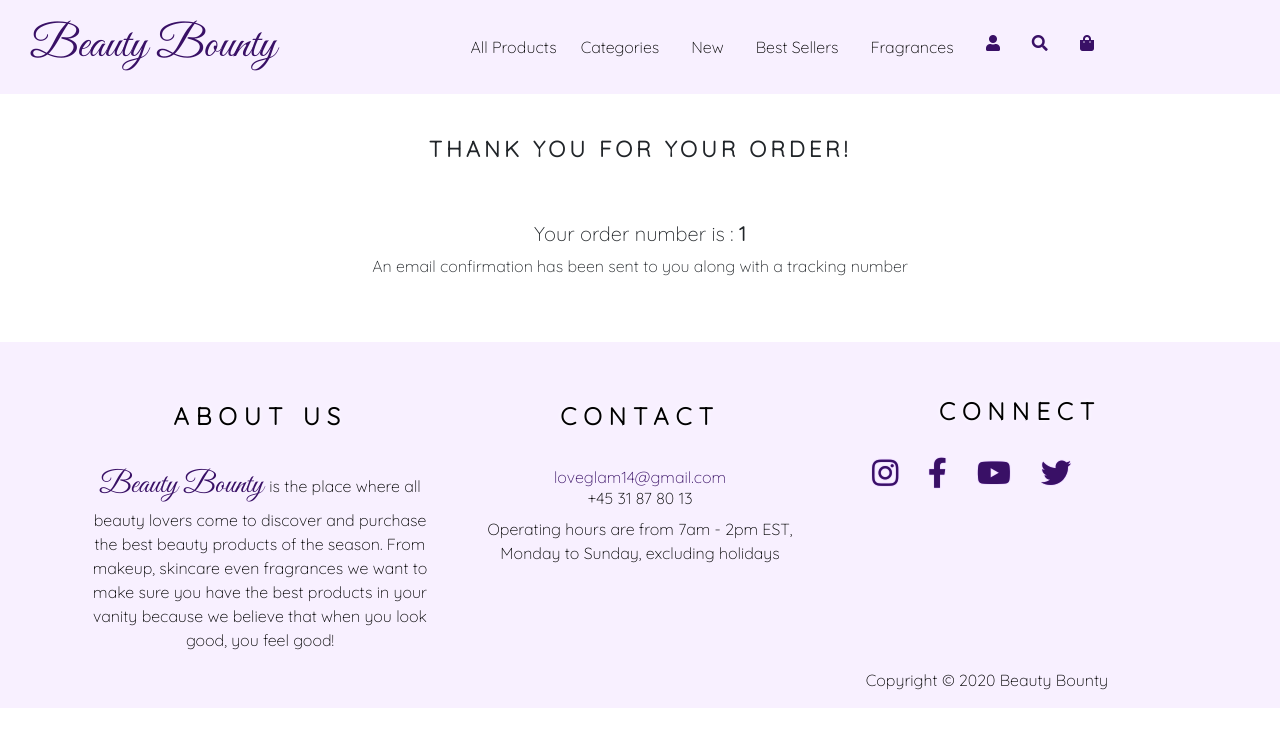
After one commit to Vasileia-Apostolou/Beauty_Bounty, a Django app: page /order_complete/1 in a window 1280 px wide. The commit adds this page. Shown: the top 747 px of the page. Run offline with Django 3.2, Linux system fonts and the light colour scheme; tables that the repository leaves empty hold one stand-in row (values such as "Sample post"); some libraries are stand-ins or nearby versions.

Commit message:
Add Thank you page, which User will be redirected after completing an order

```diff
--- a/beauty_bounty/settings.py
+++ b/beauty_bounty/settings.py
@@ -141,5 +141,4 @@ STRIPE_CURRENCY = 'usd'
 # STRIPE_PUBLISHABLE = os.environ.get('STRIPE_PUBLISHABLE_KEY')
 # STRIPE_SECRET = os.environ.get('STRIPE_SECRET_KEY')
 
-
 CRISPY_TEMPLATE_PACK = 'bootstrap4'
--- a/store/static/css/style.css
+++ b/store/static/css/style.css
@@ -16,7 +16,7 @@ body {
 
 .navbar-brand {
     text-align: center;
-    font-size: 40px;
+    font-size: 45px;
     font-family: "Great Vibes", fantasy;
     margin-left: 30px;
     color: #391066;
@@ -218,6 +218,23 @@ background-size: cover;
     font-size: 18px;
 }
 
+/* ------- COMPLETED ORDER PAGE ---------*/
+.thank-you-text {
+    text-align: center;
+    text-transform: uppercase;
+    letter-spacing: 4px;
+    font-size: 22px;
+    font-weight: bold;
+    padding-top: 5%;
+    padding-bottom: 4%;
+}
+
+.order-number-text,
+.confirmation-text {
+    text-align: center;
+}
+
+
 /* ------- REGISTRATION FORM ---------*/
 .errorlist li {
     color: blue;
--- /dev/null
+++ b/store/templates/store/completed_order.html
@@ -0,0 +1,15 @@
+{% extends 'store/base.html' %}
+{% load static %}
+{% block title %}
+Thank you
+{% endblock %}
+
+{% block content %}
+  <div>
+      <br><br><br>
+      <h2 class="thank-you-text">Thank you for your order!</h2>
+      <h5 class="order-number-text">Your order number is : <b> {{ order.id }}</b></h5>
+      <p class="confirmation-text">An email confirmation has been sent to you along with a tracking number</p>
+      <br><br>
+  </div>
+{% endblock %}'
--- a/store/urls.py
+++ b/store/urls.py
@@ -3,8 +3,10 @@ from . import views
 
 urlpatterns = [
     path('', views.home, name='home'),
-    path('category/<slug:category_slug>', views.home, name='products_by_category'),
-    path('category/<slug:category_slug>/<slug:product_slug>', views.product, name='product_details'),
+    path('category/<slug:category_slug>',
+         views.home, name='products_by_category'),
+    path('category/<slug:category_slug>/<slug:product_slug>',
+         views.product, name='product_details'),
     path('cart/add/<int:product_id>', views.add_cart, name='add_cart'),
     path('cart', views.cart_detail, name='cart_detail'),
     path('account/create/', views.registrationView, name='register'),
@@ -12,5 +14,6 @@ urlpatterns = [
     path('account/logout/', views.logoutView, name='logout'),
     path('history/', views.customerHistory, name='history'),
     path('search/', views.search, name='search'),
-
+    path('order_complete/<int:order_id>',
+         views.completed_order, name='completed_order'),
 ]
--- a/store/views.py
+++ b/store/views.py
@@ -10,6 +10,7 @@ from django.contrib.auth import login, authenticate, logout
 from django.contrib.auth.decorators import login_required
 
 
+# HOME
 def home(request, category_slug=None):
     category_page = None
     products = None
@@ -23,6 +24,7 @@ def home(request, category_slug=None):
         'category': category_page, 'products': products})
 
 
+# PRODUCT
 def product(request, category_slug, product_slug):
     try:
         product = Product.objects.get(
@@ -32,6 +34,7 @@ def product(request, category_slug, product_slug):
     return render(request, 'store/product.html', {'product': product})
 
 
+# CART
 def _cart_id(request):
     cart = request.session.session_key
     if not cart:
@@ -39,6 +42,7 @@ def _cart_id(request):
     return cart
 
 
+# ADD TO CART
 def add_cart(request, product_id):
     product = Product.objects.get(id=product_id)
     try:
@@ -64,6 +68,7 @@ def add_cart(request, product_id):
     return redirect('cart_detail')
 
 
+# CART USER'S INFORMATION
 def cart_detail(request, total=0, counter=0, cart_items=None, slug=None):
     try:
         cart = Cart.objects.get(cart_id=_cart_id(request))
@@ -137,7 +142,7 @@ def cart_detail(request, total=0, counter=0, cart_items=None, slug=None):
 
                     # print statement
                     print('Your order has been completed')
-                return render(request, 'store/home_page.html')
+                return redirect('completed_order', order_details.id)
             except ObjectDoesNotExist:
                 pass
 
@@ -150,6 +155,7 @@ def cart_detail(request, total=0, counter=0, cart_items=None, slug=None):
         order_total=order_total, description=description))
 
 
+# DELETE PRODUCT FROM CART
 # def cart_remove_product(request, product_id):
 #     cart = Cart.objects.get(cart_id=_cart_id(request))
 #     product = get_object_or_404(Product, id=product_id)
@@ -158,6 +164,7 @@ def cart_detail(request, total=0, counter=0, cart_items=None, slug=None):
 #     return redirect('card_detail')
 
 
+# REGISTRATION
 def registrationView(request):
     if request.method == 'POST':
         form = RegistrationForm(request.POST)
@@ -172,6 +179,7 @@ def registrationView(request):
     return render(request, 'store/register.html', {'form': form})
 
 
+# LOGIN
 def loginView(request):
     if request.method == 'POST':
         form = AuthenticationForm(data=request.POST)
@@ -189,11 +197,13 @@ def loginView(request):
     return render(request, 'store/login.html', {'form': form})
 
 
+# LOGOUT
 def logoutView(request):
     logout(request)
     return redirect('login')
 
 
+# ORDER HISTORY
 @login_required(redirect_field_name='next', login_url='login')
 def customerHistory(request):
     if request.user.is_authenticated:
@@ -203,6 +213,14 @@ def customerHistory(request):
         'order_details': order_details})
 
 
+# SEARCH PRODUCT
 def search(request):
     products = Product.objects.filter(name__contains=request.GET['product'])
     return render(request, 'store/home_page.html', {'products': products})
+
+
+# COMPLETED ORDER PAGE
+def completed_order(request, order_id):
+    if order_id:
+        order = get_object_or_404(Order, id=order_id)
+    return render(request, 'store/completed_order.html', {'order': order})
```
